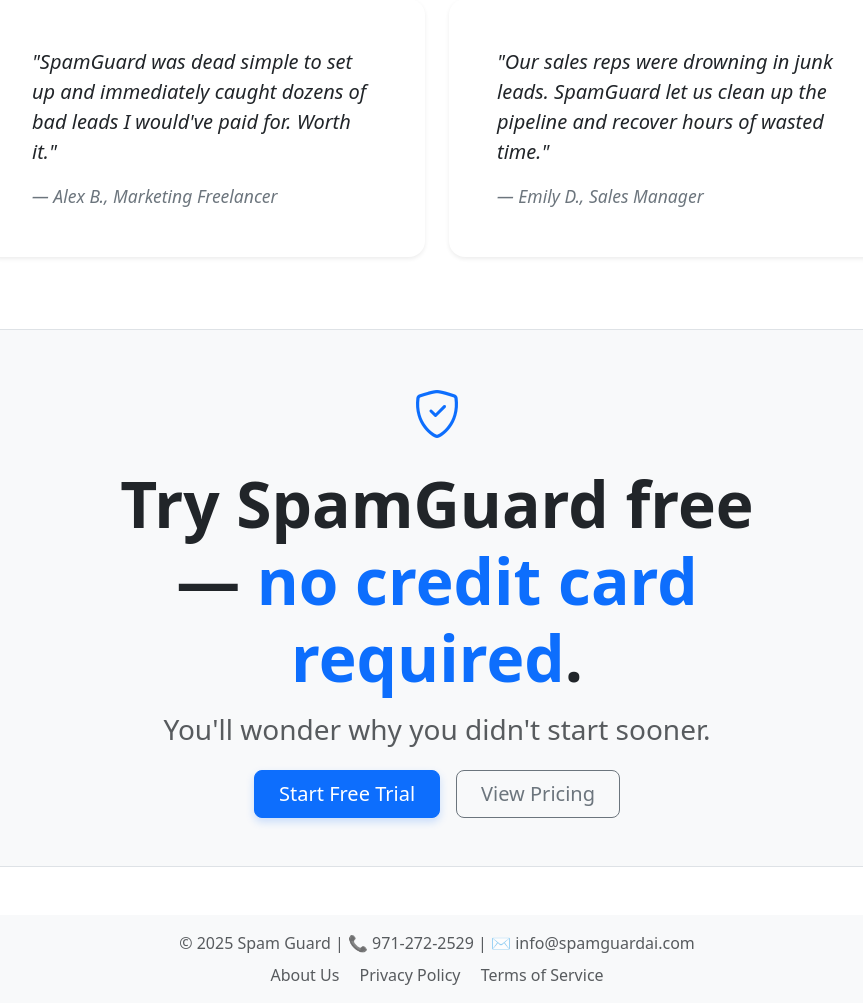
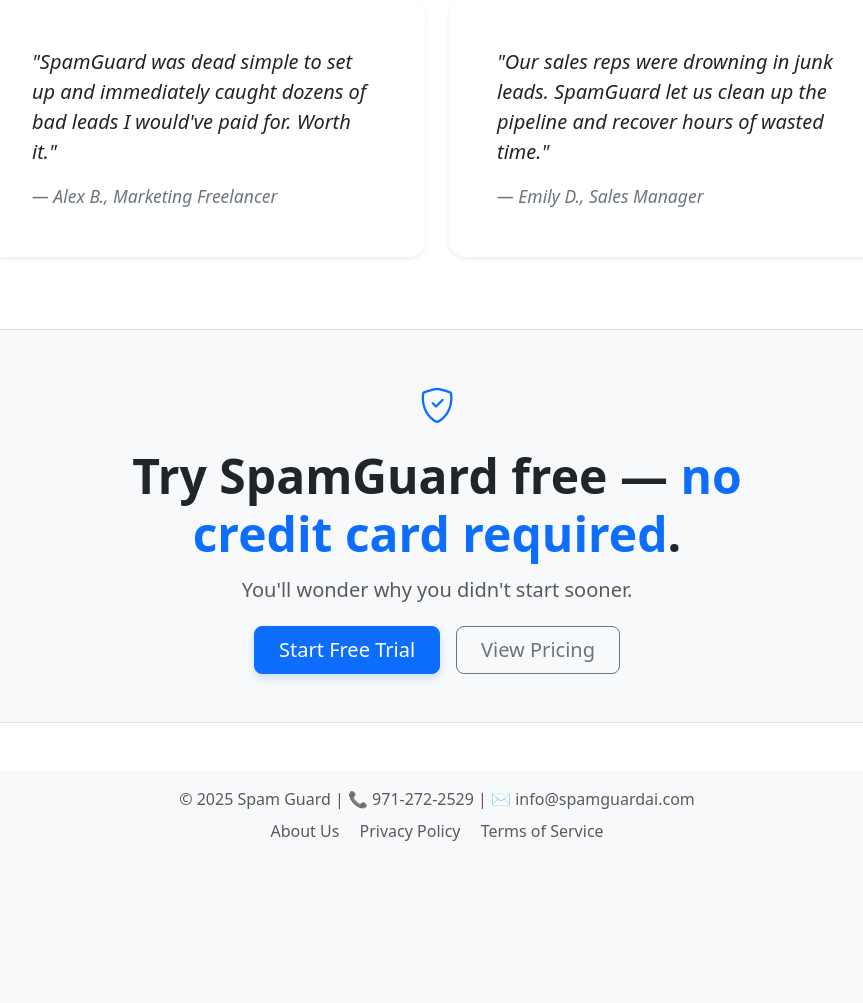
Before and after one commit to vtbell21/leadfilter, a Django app: page / in a window 1280 px wide. Shown: the part 1886-2889 px from the top of the page, without its empty margins (203-1066 px from the left). After the commit the page ends 2727 px from the top, so only its background shows below. Run offline with Django 5.2, Linux system fonts and the light colour scheme; parts of the project's set-up code (start-up, migrations or seed data) failed here and were passed over.

Commit message:
Reduce font size of final CTA section headline and subheadline for better balance

```diff
--- a/leads/templates/leads/homepage.html
+++ b/leads/templates/leads/homepage.html
@@ -121,11 +121,11 @@
     <div class="container">
         <div class="row justify-content-center text-center">
             <div class="col-lg-8">
-                <i class="bi bi-shield-check text-primary" style="font-size: 3rem;"></i>
-                <h2 class="display-3 fw-bold mb-3 mt-3">
+                <i class="bi bi-shield-check text-primary" style="font-size: 2.2rem;"></i>
+                <h2 class="display-5 fw-bold mb-3 mt-3">
                     Try SpamGuard free — <span class="text-primary">no credit card required</span>.
                 </h2>
-                <h3 class="h3 text-muted mb-4">You'll wonder why you didn't start sooner.</h3>
+                <h3 class="h5 text-muted mb-4">You'll wonder why you didn't start sooner.</h3>
                 <div class="d-grid gap-3 d-sm-flex justify-content-sm-center">
                     <a href="{% url 'leads:signup' %}" class="btn btn-primary btn-lg px-4 gap-3">
                         Start Free Trial
```
